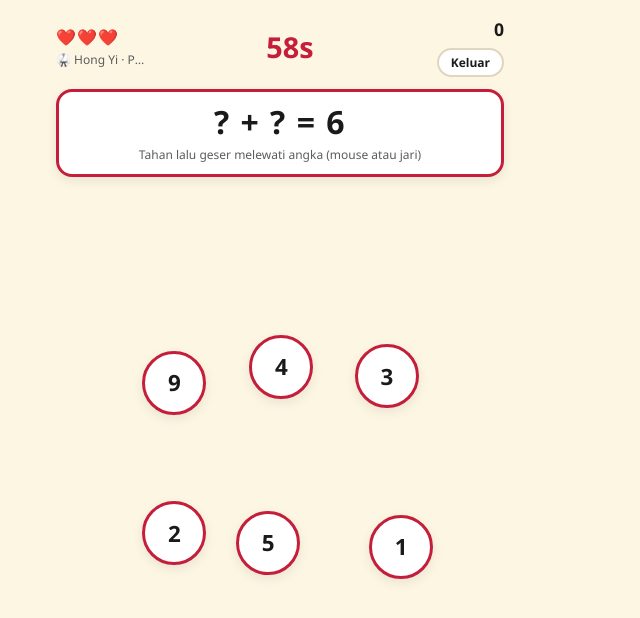
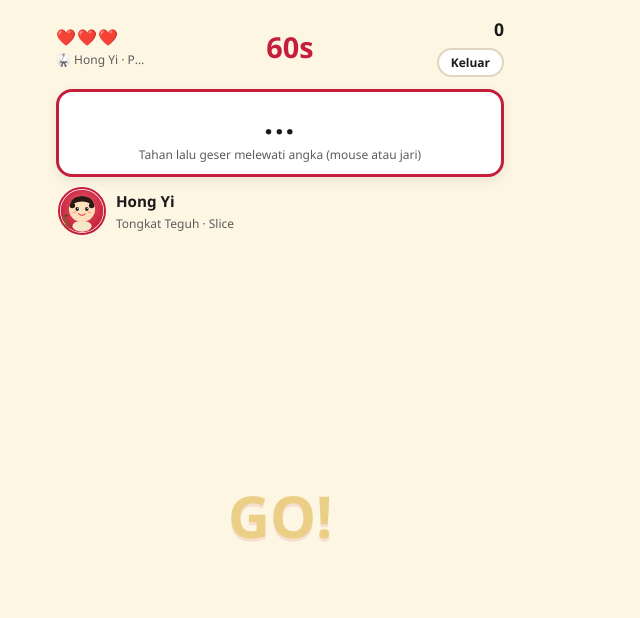
Before and after one commit to Lim-Edmon/Kungfu-Math, a React (Vite) app: page / in a window 1280 px wide. Both pictures are taken after a click on the button "Mulai Latihan". Shown: the top 618 px of the page, without its empty margins (0-640 px from the left). Built offline with nearby package versions, Linux system fonts and the light colour scheme.

Commit message:
Countdown GO, result animation, character in game, logo

```diff
--- a/src/App.css
+++ b/src/App.css
@@ -1296,3 +1296,163 @@
 .arena-section {
   margin-top: 4px;
 }
+
+
+/* Logo di header Home */
+.logo-row {
+  display: flex;
+  align-items: center;
+  justify-content: center;
+  gap: 10px;
+}
+
+.app-logo {
+  width: 48px;
+  height: 48px;
+  border-radius: 12px;
+  flex-shrink: 0;
+  box-shadow: var(--shadow);
+}
+
+/* Karakter saat main */
+.game-char-banner {
+  display: flex;
+  align-items: center;
+  gap: 10px;
+  flex-shrink: 0;
+  padding: 4px 6px 8px;
+}
+
+.game-char-img {
+  width: 48px;
+  height: 48px;
+  border-radius: 50%;
+  border: 2px solid var(--color-primary);
+  background: var(--color-card);
+  object-fit: cover;
+}
+
+.game-char-emoji {
+  font-size: 2rem;
+  line-height: 1;
+}
+
+.game-char-text {
+  display: flex;
+  flex-direction: column;
+  gap: 2px;
+  min-width: 0;
+}
+
+.game-char-text strong {
+  font-size: 0.95rem;
+}
+
+.game-char-text span {
+  font-size: 0.75rem;
+  color: var(--color-text-muted);
+  white-space: nowrap;
+  overflow: hidden;
+  text-overflow: ellipsis;
+}
+
+/* Countdown READY 3 2 1 GO */
+.countdown-overlay {
+  position: absolute;
+  inset: 0;
+  z-index: 40;
+  display: flex;
+  align-items: center;
+  justify-content: center;
+  background: color-mix(in srgb, var(--color-bg) 55%, transparent);
+  pointer-events: all;
+}
+
+.countdown-text {
+  font-size: clamp(2.8rem, 14vw, 4.5rem);
+  font-weight: 900;
+  color: var(--color-primary);
+  text-shadow: 0 4px 0 color-mix(in srgb, var(--color-primary) 25%, transparent);
+  animation: countdownPop 0.55s ease-out;
+}
+
+.countdown-text.is-ready {
+  font-size: clamp(2rem, 10vw, 3.2rem);
+  letter-spacing: 0.08em;
+}
+
+.countdown-text.is-go {
+  color: var(--color-accent);
+  font-size: clamp(3.2rem, 16vw, 5rem);
+}
+
+@keyframes countdownPop {
+  0% {
+    transform: scale(0.4);
+    opacity: 0;
+  }
+  60% {
+    transform: scale(1.12);
+    opacity: 1;
+  }
+  100% {
+    transform: scale(1);
+    opacity: 1;
+  }
+}
+
+/* Result celebration */
+.result-float-title {
+  font-size: clamp(1.6rem, 7vw, 2.2rem);
+  font-weight: 900;
+  color: var(--color-primary);
+  margin: 0;
+  animation: resultFloat 0.8s ease-out;
+  letter-spacing: 0.02em;
+}
+
+.result-float-sub {
+  font-size: 1rem;
+  color: var(--color-text-muted);
+  margin: 0 0 8px;
+  animation: resultFloat 0.9s ease-out 0.05s both;
+}
+
+.result-burst {
+  font-size: 2rem;
+  animation: burstPop 0.7s ease-out;
+  margin-bottom: 4px;
+}
+
+.result-screen.tone-record .result-float-title {
+  color: #f9a825;
+}
+
+.result-screen.tone-great .result-float-title {
+  color: var(--color-accent);
+}
+
+@keyframes resultFloat {
+  0% {
+    transform: translateY(18px) scale(0.85);
+    opacity: 0;
+  }
+  100% {
+    transform: translateY(0) scale(1);
+    opacity: 1;
+  }
+}
+
+@keyframes burstPop {
+  0% {
+    transform: scale(0.3);
+    opacity: 0;
+  }
+  70% {
+    transform: scale(1.15);
+  }
+  100% {
+    transform: scale(1);
+    opacity: 1;
+  }
+}
--- a/src/App.tsx
+++ b/src/App.tsx
@@ -32,6 +32,53 @@ import './styles/theme.css';
 import './App.css';
 
 type Screen = 'home' | 'game' | 'result' | 'settings' | 'dojo';
+
+function resultHeadline(
+  grade: string,
+  isNewRecord: boolean,
+  score: number
+): { title: string; sub: string; tone: string } {
+  if (isNewRecord) {
+    return {
+      title: 'NEW RECORD!',
+      sub: 'Rekor baru — hebat sekali!',
+      tone: 'record',
+    };
+  }
+  if (grade === 'S') {
+    return {
+      title: 'CONGRATULATIONS!',
+      sub: 'Master hitung! Kamu luar biasa!',
+      tone: 'great',
+    };
+  }
+  if (grade === 'A') {
+    return {
+      title: 'WELL DONE!',
+      sub: 'Kerja bagus, pendekar!',
+      tone: 'great',
+    };
+  }
+  if (grade === 'B') {
+    return {
+      title: 'DOING WELL!',
+      sub: 'Bagus belajar, terus latihan!',
+      tone: 'good',
+    };
+  }
+  if (score <= 0) {
+    return {
+      title: 'TIME UP!',
+      sub: 'Coba lagi — kamu pasti bisa!',
+      tone: 'try',
+    };
+  }
+  return {
+    title: 'NICE TRY!',
+    sub: 'Latihan lagi biar makin jago!',
+    tone: 'try',
+  };
+}
 
 function App() {
   const [screen, setScreen] = useState<Screen>('home');
@@ -135,15 +182,29 @@ function App() {
           />
         )}
 
-        {screen === 'result' && (
-          <div className="result-screen">
-            <h2>Selesai!</h2>
+        {screen === 'result' && (() => {
+          const headline = resultHeadline(
+            lastGrade,
+            isNewRecord,
+            lastScore
+          );
+          return (
+            <div className={`result-screen tone-${headline.tone}`}>
+              <div className="result-burst" aria-hidden>
+                {isNewRecord || lastGrade === 'S' || lastGrade === 'A'
+                  ? '🎉✨🏆'
+                  : lastGrade === 'B'
+                    ? '⭐👏'
+                    : '💪🌟'}
+              </div>
+              <p className="result-float-title">{headline.title}</p>
+              <p className="result-float-sub">{headline.sub}</p>
               <p className="result-level">Level: {levelLabel}</p>
               <p className="result-grade">Grade: {lastGrade}</p>
               <p className="result-score">Skor: {lastScore}</p>
               <p className="result-high">
                 Rekor level ini: {lastHighScore}
-              {isNewRecord ? ' 🎉 Rekor baru!' : ''}
+                {isNewRecord ? ' 🎉' : ''}
               </p>
               <div className="result-actions">
                 <button
@@ -169,7 +230,8 @@ function App() {
                 </button>
               </div>
             </div>
-        )}
+          );
+        })()}
       </main>
 
       {showChrome && (
--- a/src/lib/gameTypes.ts
+++ b/src/lib/gameTypes.ts
@@ -3,7 +3,7 @@
 import type { CharacterId, InputMode } from './types';
 import type { MathQuestion } from './mathGenerator';
 
-export type GameStatus = 'playing' | 'paused' | 'won' | 'lost';
+export type GameStatus = 'countdown' | 'playing' | 'paused' | 'won' | 'lost';
 
 export interface FloatingNumber {
   id: string;
--- a/src/pages/Game.tsx
+++ b/src/pages/Game.tsx
@@ -197,10 +197,9 @@ export default function Game({
     }
   }, []);
 
-  const [state, setState] = useState<GameState>(() => {
-    const q = generateQuestion(level);
-    return {
-      status: 'playing',
+  const [countdownLabel, setCountdownLabel] = useState('READY');
+  const [state, setState] = useState<GameState>(() => ({
+    status: 'countdown',
     mode,
     characterId,
     lives: INITIAL_LIVES,
@@ -208,19 +207,55 @@ export default function Game({
     combo: 0,
     maxCombo: 0,
     timeLeft: ROUND_SECONDS,
-      question: q,
-      numbers: createNumbersFromQuestion(q, agility, mode === 'tap' && agility ? 0.7 : 1),
+    question: null,
+    numbers: [],
     selectedIds: [],
     questionsSolved: 0,
     stage: 1,
-    };
-  });
+  }));
 
   // BGM selama bermain
   useEffect(() => {
     sfx.startBgm();
     return () => sfx.stopBgm();
   }, []);
+
+  // READY → 3 → 2 → 1 → GO → main
+  useEffect(() => {
+    if (state.status !== 'countdown') return;
+    const steps: { label: string; ms: number }[] = [
+      { label: 'READY', ms: 700 },
+      { label: '3', ms: 700 },
+      { label: '2', ms: 700 },
+      { label: '1', ms: 700 },
+      { label: 'GO!', ms: 500 },
+    ];
+    let i = 0;
+    setCountdownLabel(steps[0].label);
+    let timer: ReturnType<typeof setTimeout>;
+    const next = () => {
+      i += 1;
+      if (i >= steps.length) {
+        const q = generateQuestion(levelRef.current);
+        setState((prev) => ({
+          ...prev,
+          status: 'playing',
+          question: q,
+          numbers: createNumbersFromQuestion(
+            q,
+            agility,
+            mode === 'tap' && agility ? 0.7 : 1
+          ),
+          selectedIds: [],
+        }));
+        return;
+      }
+      setCountdownLabel(steps[i].label);
+      timer = setTimeout(next, steps[i].ms);
+    };
+    timer = setTimeout(next, steps[0].ms);
+    return () => clearTimeout(timer);
+  }, [state.status, agility, mode]);
 
   // Timer hitung mundur
   useEffect(() => {
@@ -339,6 +374,7 @@ export default function Game({
     (num: FloatingNumber) => {
       if (state.status !== 'playing' || num.sliced) return;
       if (!state.question) return;
+      // countdown selesai dulu baru boleh aksi
 
       setState((prev) => {
         if (!prev.question) return prev;
@@ -603,7 +639,7 @@ export default function Game({
   );
 
   const onArenaPointerDown = (e: React.PointerEvent) => {
-    if (mode !== 'slice') return;
+    if (mode !== 'slice' || state.status !== 'playing') return;
     // Jangan mulai drag dari tombol keluar dll.
     e.preventDefault();
     isSlicingRef.current = true;
@@ -660,6 +696,30 @@ export default function Game({
           </p>
         </div>
 
+        <div className="game-char-banner">
+          {character?.imageSrc ? (
+            <img
+              src={character.imageSrc}
+              alt={character.name}
+              className="game-char-img"
+              width={48}
+              height={48}
+            />
+          ) : (
+            <span className="game-char-emoji" aria-hidden>
+              {character?.emoji ?? '🥋'}
+            </span>
+          )}
+          <div className="game-char-text">
+            <strong>{displayName}</strong>
+            <span>
+              {character?.nicknameId ?? ''}
+              {mode === 'slice' ? ' · Slice' : ' · Tap'}
+              {agility ? ' · Bergerak' : ''}
+            </span>
+          </div>
+        </div>
+
         <div
           className={`game-arena ${mode === 'slice' ? 'slice-mode' : ''} ${agility ? 'agility-mode' : ''}`}
           ref={arenaRef}
@@ -668,6 +728,18 @@ export default function Game({
           onPointerUp={onArenaPointerUp}
           onPointerCancel={onArenaPointerUp}
         >
+          {state.status === 'countdown' && (
+            <div className="countdown-overlay" aria-live="polite">
+              <span
+                key={countdownLabel}
+                className={`countdown-text ${
+                  countdownLabel === 'GO!' ? 'is-go' : ''
+                } ${countdownLabel === 'READY' ? 'is-ready' : ''}`}
+              >
+                {countdownLabel}
+              </span>
+            </div>
+          )}
           {state.numbers.map((num, index) => {
             const hitClass = num.sliced
               ? mode === 'slice'
--- a/src/pages/Home.tsx
+++ b/src/pages/Home.tsx
@@ -97,7 +97,16 @@ export default function Home({ onStartGame }: HomeProps) {
   return (
     <div className="home-page">
       <header className="home-header">
-        <h1 className="logo">Kungfu Math</h1>
+        <div className="logo-row">
+          <img
+            src="/logo.svg"
+            alt=""
+            className="app-logo"
+            width={48}
+            height={48}
+          />
+          <h1 className="logo">Kungfu Math</h1>
+        </div>
         <p className="tagline">Latih hitung cepat ala pendekar!</p>
       </header>
 
```
Also changed, not shown: public/logo.svg (added). Lines whose indentation alone changed are shown as unchanged.
